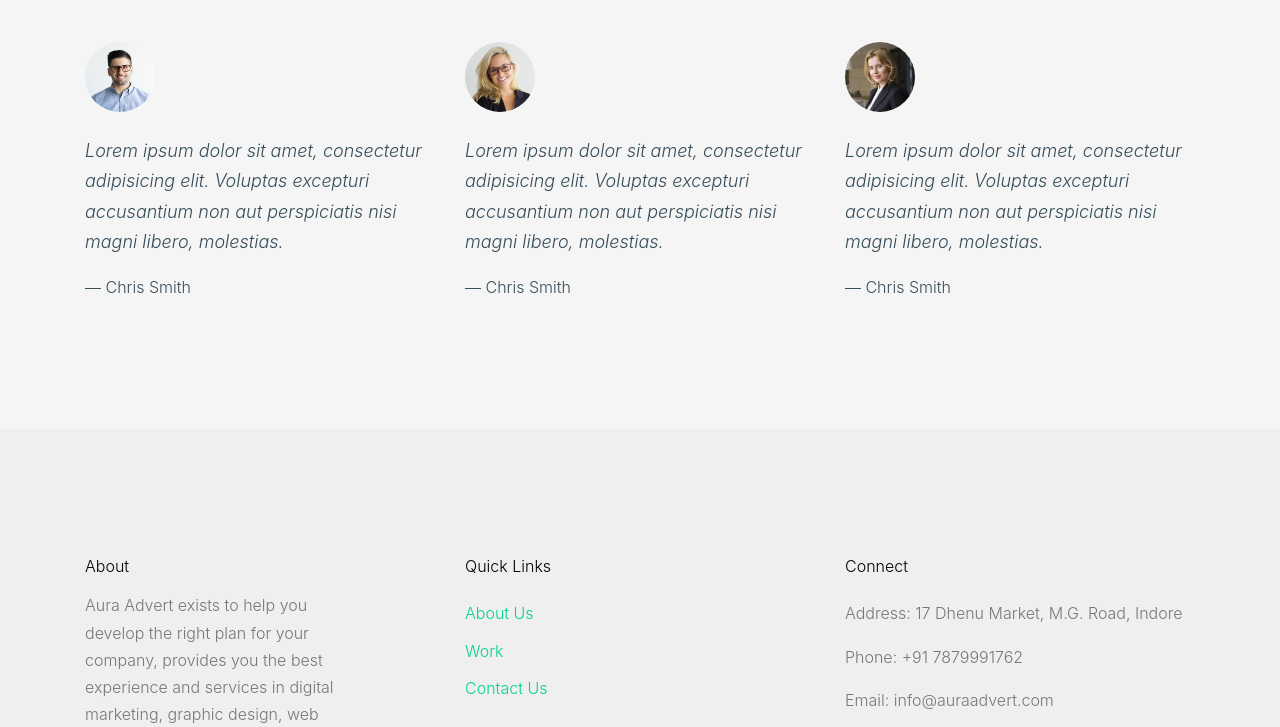
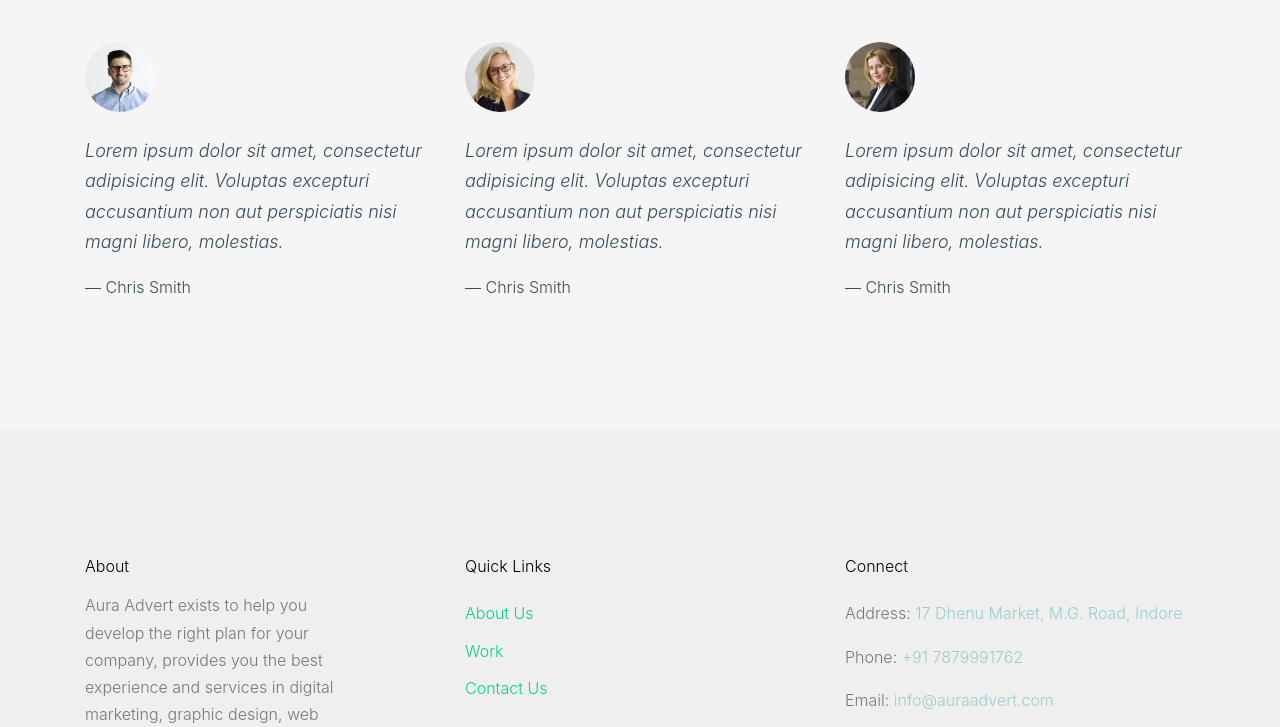
Before and after one commit to aspectfoundation/auraadvert, a plain HTML site: page work.html in a window 1280 px wide. Shown: the part 1819-2546 px from the top of the page. Drawn offline with Linux system fonts and the light colour scheme; files whose address does not match are found by name; a web font is replaced by a local one.

Commit message:
Update work.html

```diff
--- a/work.html
+++ b/work.html
@@ -232,9 +232,10 @@
               </div>
               <div class="col-lg-6">
                 <h2 class="footer-heading mb-4">Connect</h2>
-                  <p> Address: 17 Dhenu Market, M.G. Road, Indore</p>
-				  <p> Phone: +91 7879991762</p>
-				  <p> Email: info@auraadvert.com</p>
+
+                 <p> Address: <font color="#99CCCC">17 Dhenu Market, M.G. Road, Indore</font></p>
+		       <p> Phone: <a href="tel:+917879991762"><font color="#99CCCC">+91 7879991762</font></a></p>
+		       <p> Email: <a href="mailto:info@auraadvert.com.com"><font color="#99CCCC">info@auraadvert.com</font></a></p>
 
 
 
```
